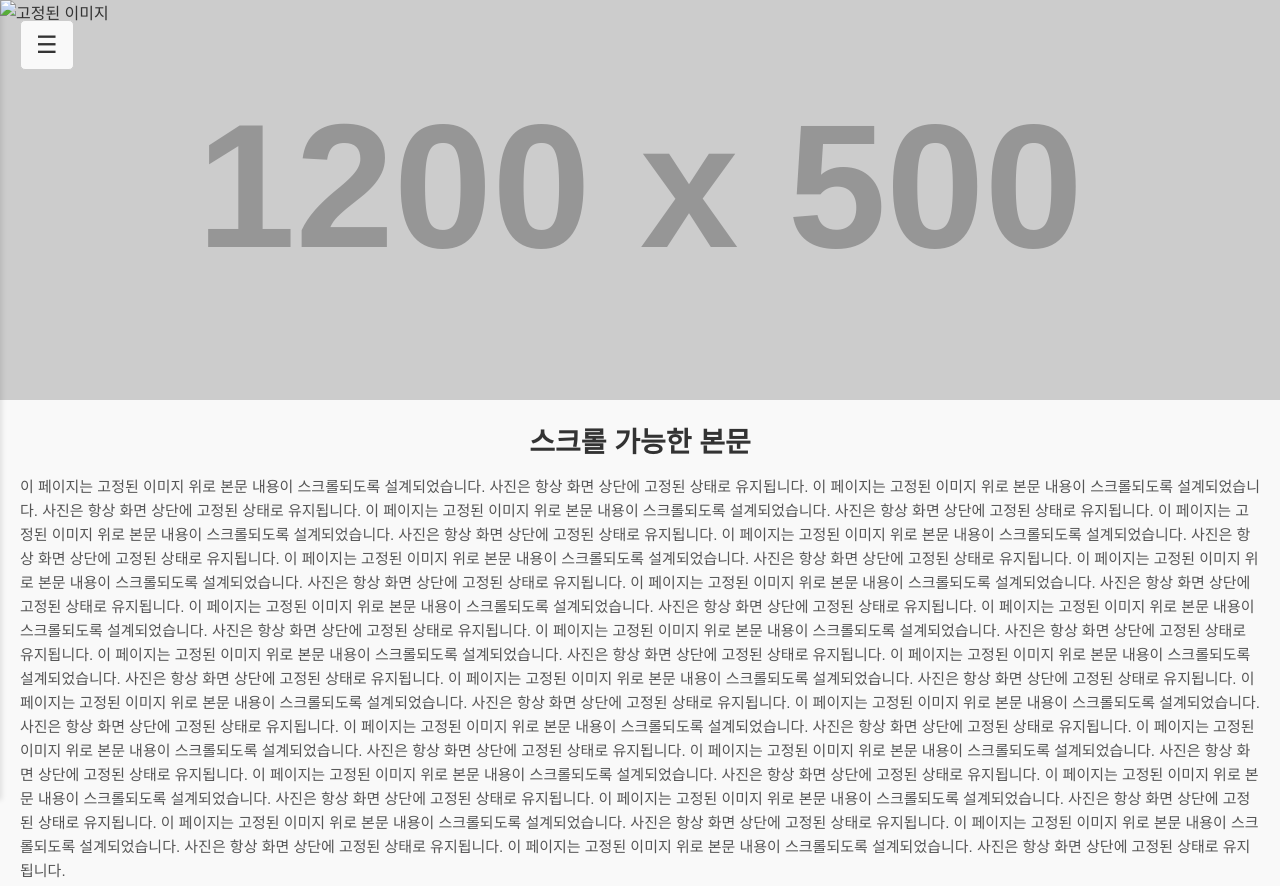
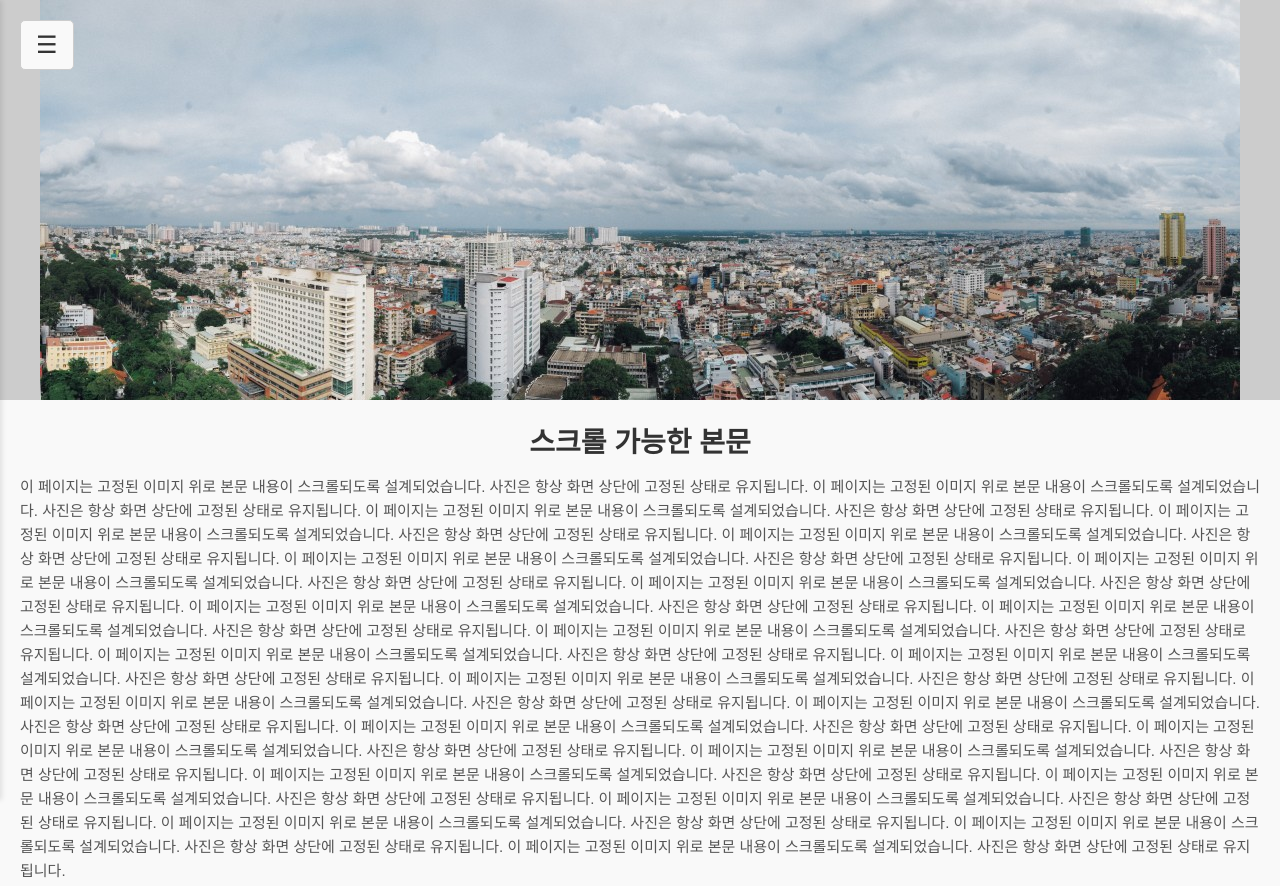
Before and after one commit to dodo3366/dotorage, a plain HTML site: page web/index.html in a window 1280 px wide. Shown: the top 886 px of the page. Drawn offline with Linux system fonts and the light colour scheme; placeholder pictures from the web are drawn by us.

Commit message:
Update index.html

```diff
--- a/web/index.html
+++ b/web/index.html
@@ -10,7 +10,7 @@
 
   <!-- 고정된 이미지 -->
   <div class="fixed-image">
-    <img src="dotorage/web/1.jpg" alt="고정된 이미지" class="centered-image">
+    <img src="../1.jpg" alt="고정된 이미지" class="centered-image">
   </div>
 
   <!-- 메뉴 토글 버튼 -->
```
